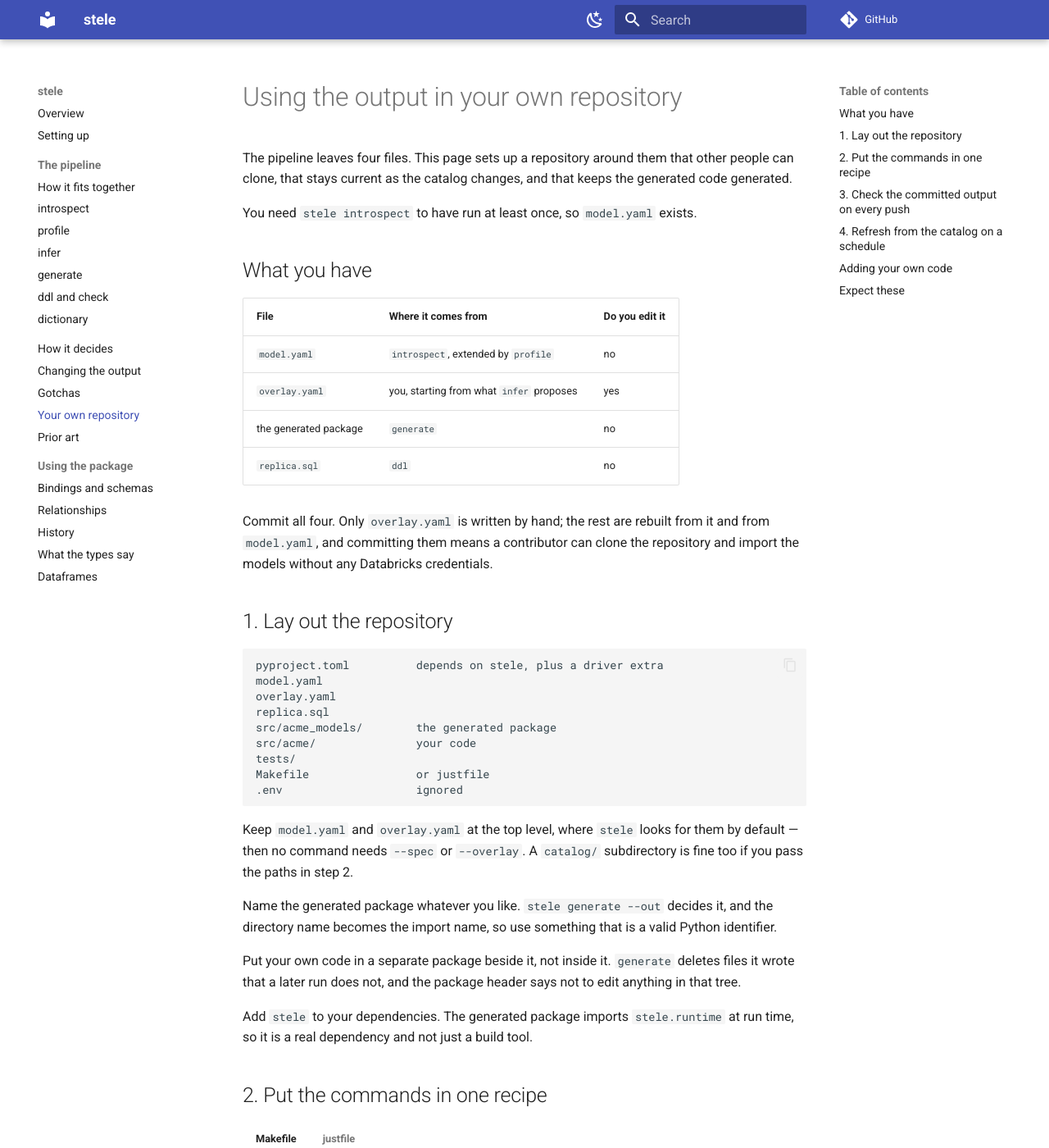
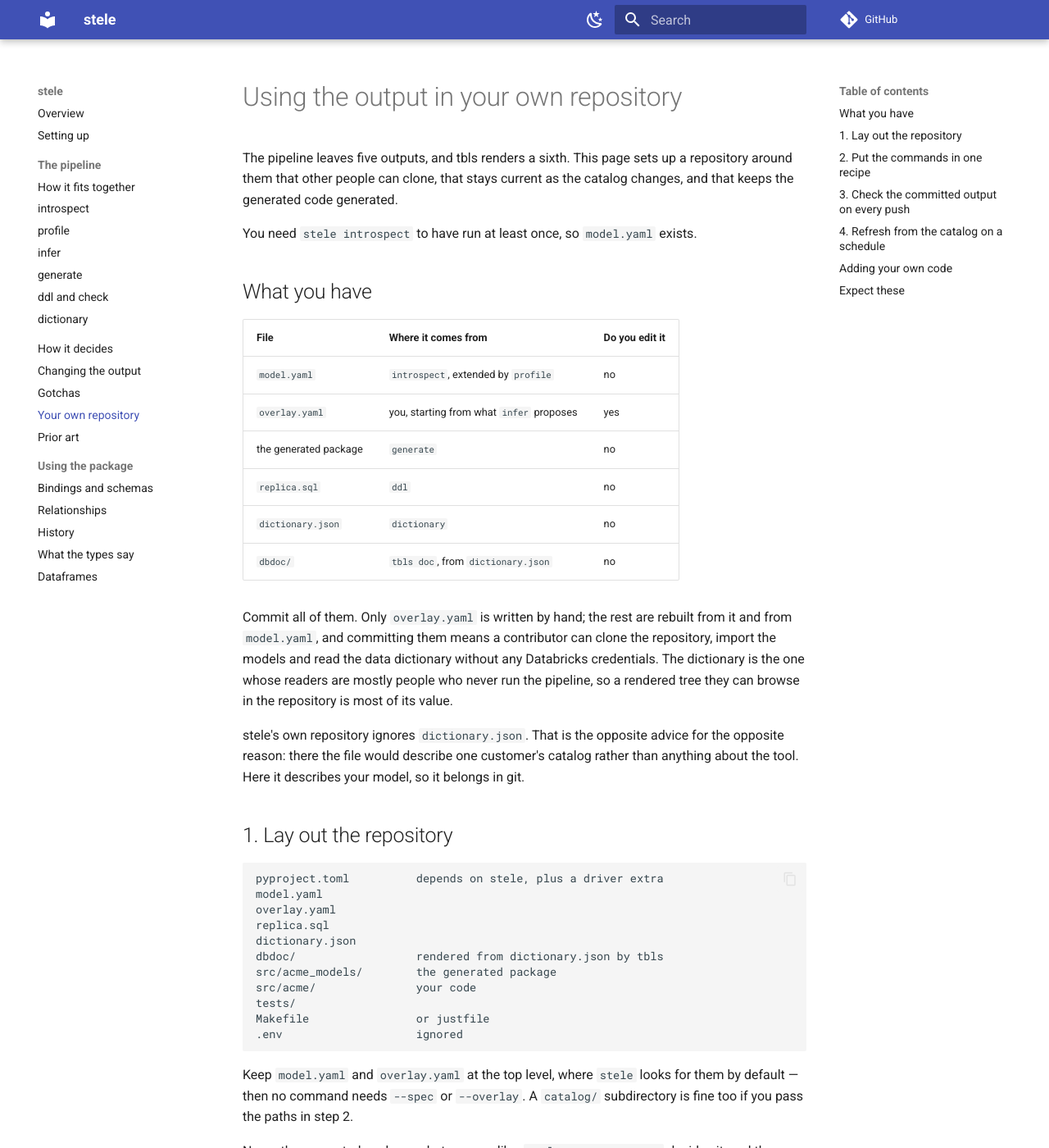
Before and after one commit to dchud/stele, an MkDocs documentation site: the page built from docs/repository.md, in a window 1280 px wide and 1400 px high. Shown: the whole window at 82% size. Built offline with MkDocs 1.6.1 and Material for MkDocs 9.7.7, drawn with Linux system fonts in a browser that asks for light colours; comment, search, counter and statistics services are not loaded; some of the changed text lies outside the part shown.

Commit message:
docs: fit the data dictionary into the repository guide
The output path the docs taught, ./docs/database, was invented rather than
taken from tbls, whose own default is dbdoc - and it read ambiguously on a
page served out of stele's own docs tree. The docs and the hint the command
prints both name dbdoc now.

repository.md did not know the dictionary existed: no row in its table of
artifacts, nothing in the layout, and nothing in `make regen`, so the drift
check that exists to stop committed output diverging from its inputs would
not have noticed a stale dictionary.

Both dictionary.json and the rendered dbdoc/ are committed and rebuilt by
the recipe, since the dictionary's readers are mostly people who never run
the pipeline. The recipe uses --rm-dist: plain `tbls doc` fails into an
existing directory, and without it a table dropped upstream leaves its page
behind, tracked and unchanged, where nothing would catch it.

Closes bd-7ly.

````diff
--- a/docs/repository.md
+++ b/docs/repository.md
@@ -1,8 +1,8 @@
 # Using the output in your own repository
 
-The pipeline leaves four files. This page sets up a repository around them
-that other people can clone, that stays current as the catalog changes, and
-that keeps the generated code generated.
+The pipeline leaves five outputs, and tbls renders a sixth. This page sets
+up a repository around them that other people can clone, that stays current
+as the catalog changes, and that keeps the generated code generated.
 
 You need `stele introspect` to have run at least once, so `model.yaml`
 exists.
@@ -15,11 +15,20 @@ exists.
 | `overlay.yaml` | you, starting from what `infer` proposes | yes |
 | the generated package | `generate` | no |
 | `replica.sql` | `ddl` | no |
+| `dictionary.json` | `dictionary` | no |
+| `dbdoc/` | `tbls doc`, from `dictionary.json` | no |
 
-Commit all four. Only `overlay.yaml` is written by hand; the rest are
+Commit all of them. Only `overlay.yaml` is written by hand; the rest are
 rebuilt from it and from `model.yaml`, and committing them means a
-contributor can clone the repository and import the models without any
-Databricks credentials.
+contributor can clone the repository, import the models and read the data
+dictionary without any Databricks credentials. The dictionary is the one
+whose readers are mostly people who never run the pipeline, so a rendered
+tree they can browse in the repository is most of its value.
+
+stele's own repository ignores `dictionary.json`. That is the opposite
+advice for the opposite reason: there the file would describe one customer's
+catalog rather than anything about the tool. Here it describes your model,
+so it belongs in git.
 
 ## 1. Lay out the repository
 
@@ -28,6 +37,8 @@ pyproject.toml          depends on stele, plus a driver extra
 model.yaml
 overlay.yaml
 replica.sql
+dictionary.json
+dbdoc/                  rendered from dictionary.json by tbls
 src/acme_models/        the generated package
 src/acme/               your code
 tests/
@@ -60,6 +71,8 @@ tool.
     	stele generate --spec model.yaml --overlay overlay.yaml --out src/acme_models
     	stele ddl --package src/acme_models --schema dbo=dbo --out replica.sql
     	stele check --package src/acme_models
+    	stele dictionary --spec model.yaml --overlay overlay.yaml --out dictionary.json
+    	tbls doc --rm-dist json://dictionary.json dbdoc
     ```
 
 === "justfile"
@@ -69,20 +82,30 @@ tool.
         stele generate --spec model.yaml --overlay overlay.yaml --out src/acme_models
         stele ddl --package src/acme_models --schema dbo=dbo --out replica.sql
         stele check --package src/acme_models
+        stele dictionary --spec model.yaml --overlay overlay.yaml --out dictionary.json
+        tbls doc --rm-dist json://dictionary.json dbdoc
     ```
 
 Run `make regen` after every overlay edit. Having the flags in one place
 means your CI files stay free of them, and there is a single thing to update
 when the pipeline changes.
 
+The last line needs [tbls](https://github.com/k1LoW/tbls) on the path; the
+rest is Python. `--rm-dist` clears the output directory first, which is what
+makes the recipe repeatable and what stops a table dropped upstream leaving
+its page behind - a stale page is tracked and unchanged, so nothing below
+would catch it.
+
 The rest of this page writes `make regen`; substitute `just regen` throughout
 if you picked that one.
 
 ## 3. Check the committed output on every push
 
-This job needs no credentials, so it can run on every pull request:
+This job needs no database credentials, so it can run on every pull request.
+It does need tbls, for the last line of the recipe:
 
 ```yaml
+- uses: k1LoW/setup-tbls@f25e3d013a596865b2db90dac7ee19e9f15b5780 # v1.4.0
 - run: make regen
 - run: |
     git status --porcelain
@@ -99,6 +122,10 @@ untracked files.
 
 This job says nothing about `overlay.yaml` itself. That file is an input, so
 there is nothing to compare it against.
+
+To see what a change would do to the dictionary without regenerating it,
+`tbls diff json://dictionary.json dbdoc` prints the difference and exits
+non-zero when the two disagree.
 
 ## 4. Refresh from the catalog on a schedule
 
@@ -202,7 +229,8 @@ runs.
 **A stele upgrade changes the generated package.** Templates change between
 versions, so a dependency bump produces a diff in `src/acme_models/` with no
 catalog change behind it. Run `make regen` as part of the upgrade and commit
-the result alongside it.
+the result alongside it. A tbls upgrade does the same to `dbdoc/`, which is
+why the version belongs in the workflow rather than floating.
 
 **`profile --sample N` reads an unordered sample.** It is a `LIMIT` without
 an `ORDER BY`, so two runs can see different rows. Observed lengths round up
````
Also changed, not shown: docs/pipeline/dictionary.md (+12 -4 lines), 2 other files.
